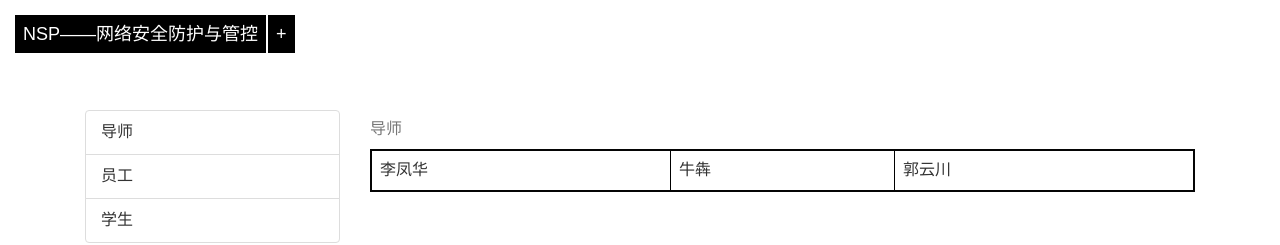
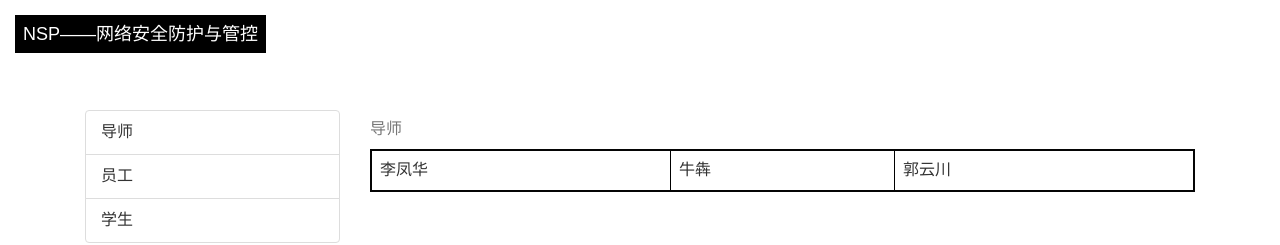
Before and after one commit to yscc/yscc.github.io, a Jekyll site: the page built from index.md, in a window 1280 px wide. Shown: the top 245 px of the page. Built offline with Jekyll 4.4.1, drawn with Linux system fonts in a browser that asks for light colours.

Commit message:
remove +

```diff
--- a/_includes/home_menu.html
+++ b/_includes/home_menu.html
@@ -2,7 +2,7 @@
     <div class="home-menu">
         <div class="home-icon-con">
             <a class="home-menu-icon" href="/">NSP——网络安全防护与管控</a>
-            <a class="home-follow" href="#" title="Contact Me">+</a>
+            <!--<a class="home-follow" href="#" title="Contact Me">+</a>-->
         </div>
         <div class="home-contact">
 				<h1>成员介绍</h1>
```
Also changed, not shown: 13 other files.
